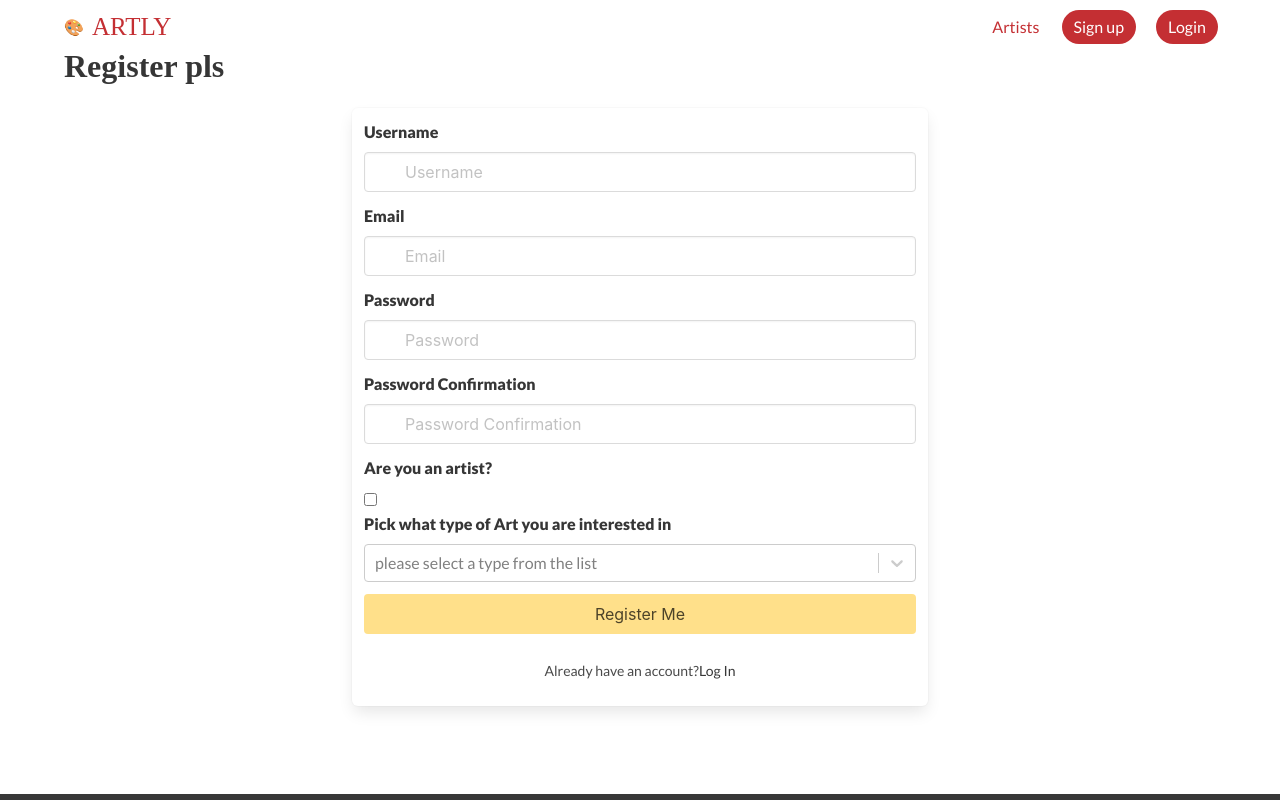
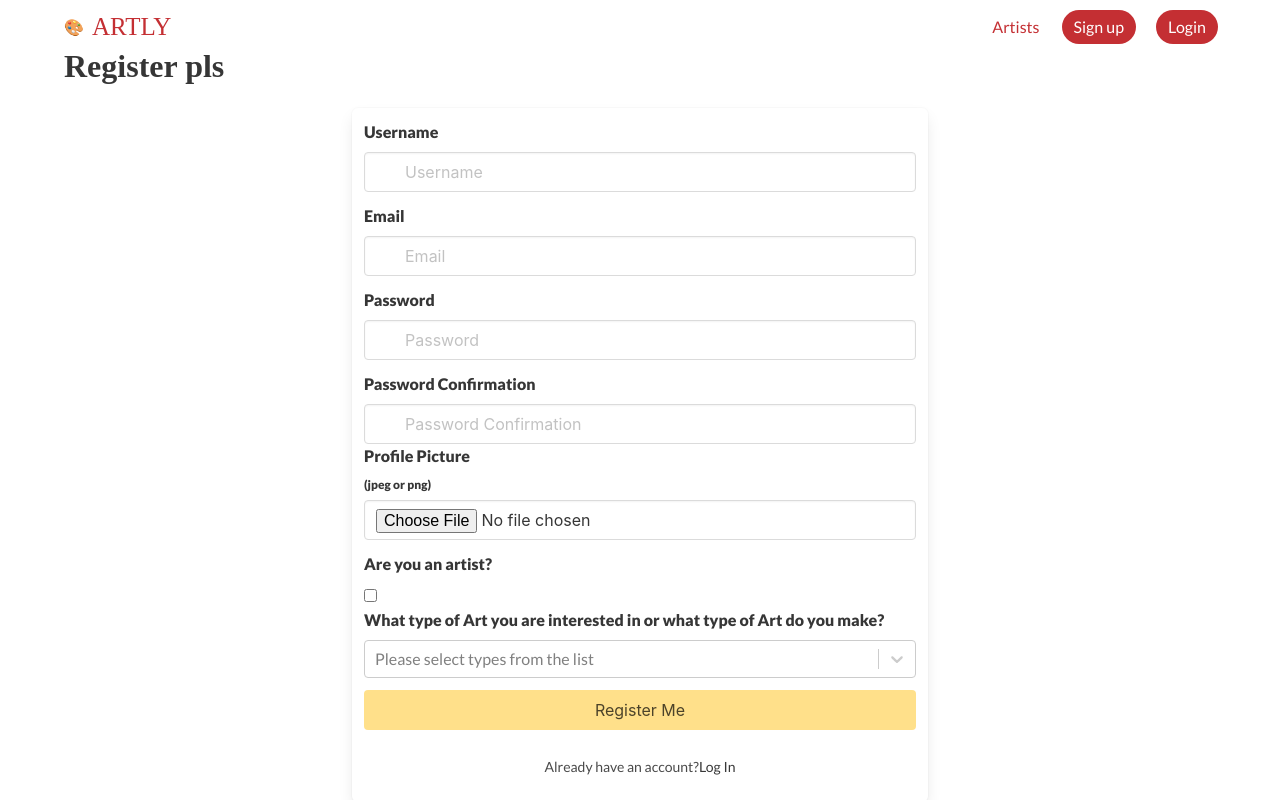
Before and after one commit to NoaFilosof08/sei-project-4, a React (Create React App) app in the folder frontend/: page /register in a window 1280 px wide. Shown: the top 800 px of the page. Built offline with nearby package versions, Linux system fonts and the light colour scheme; no server answers; a web font is replaced by a local one.

Commit message:
image upload

```diff
--- a/frontend/src/components/Auth/ProfileForm.js
+++ b/frontend/src/components/Auth/ProfileForm.js
@@ -1,7 +1,8 @@
 import React from 'react'
 import Select from 'react-select'
+import ImageUpload from '../../lib/imageUpload'
 
-const ProfileForm = ({ handleChange, handleCheckboxChange,  handleSelectCategories, data, errors, options }) => {
+const ProfileForm = ({ handleChange, handleCheckboxChange,  handleSelectCategories, handleImageChange, data, errors, options }) => {
   return (
     <>
       <div className="field">
@@ -60,16 +61,16 @@ const ProfileForm = ({ handleChange, handleCheckboxChange,  handleSelectCategori
 
         {errors.password_confirmation && <small className="help is-danger">{errors.password_confirmation}</small>}
 
-        {/* <div className="field">
+        <div className="field">
           <label className="label">Profile Picture</label>
           <div className="control">
             <ImageUpload
               labelText="Profile Picture"
-                onChange={this.handleImageChange}
+              onChange={handleImageChange}
             />
             <span></span>
           </div>
-          </div> */}
+        </div>
 
       </div>
 
@@ -85,14 +86,14 @@ const ProfileForm = ({ handleChange, handleCheckboxChange,  handleSelectCategori
         </div>
 
         <div className="field">
-          <label className="label">Pick what type of Art you are interested in</label>
+          <label className="label">What type of Art you are interested in or what type of Art do you make?</label>
           <div className="control">
             <div className="control">
               <Select
                 options={options}
                 onChange={handleSelectCategories}
                 isMulti
-                placeholder="please select a type from the list"
+                placeholder="Please select types from the list"
               />
             </div>
           </div>
--- a/frontend/src/components/Auth/Register.js
+++ b/frontend/src/components/Auth/Register.js
@@ -1,5 +1,5 @@
 import React from 'react'
-// import ImageUpload from '../../lib/imageUpload'
+
 import { registerUser } from '../../lib/api'
 import { Link } from 'react-router-dom'
 import ProfileForm from './ProfileForm'
--- a/frontend/src/styles/profileViews.scss
+++ b/frontend/src/styles/profileViews.scss
@@ -26,7 +26,7 @@
   fill: yellow;
 }
 
-//general
+//GENERAL
 
 .profile-headers {
   display: flex;
```
Lines whose indentation alone changed are shown as unchanged.
